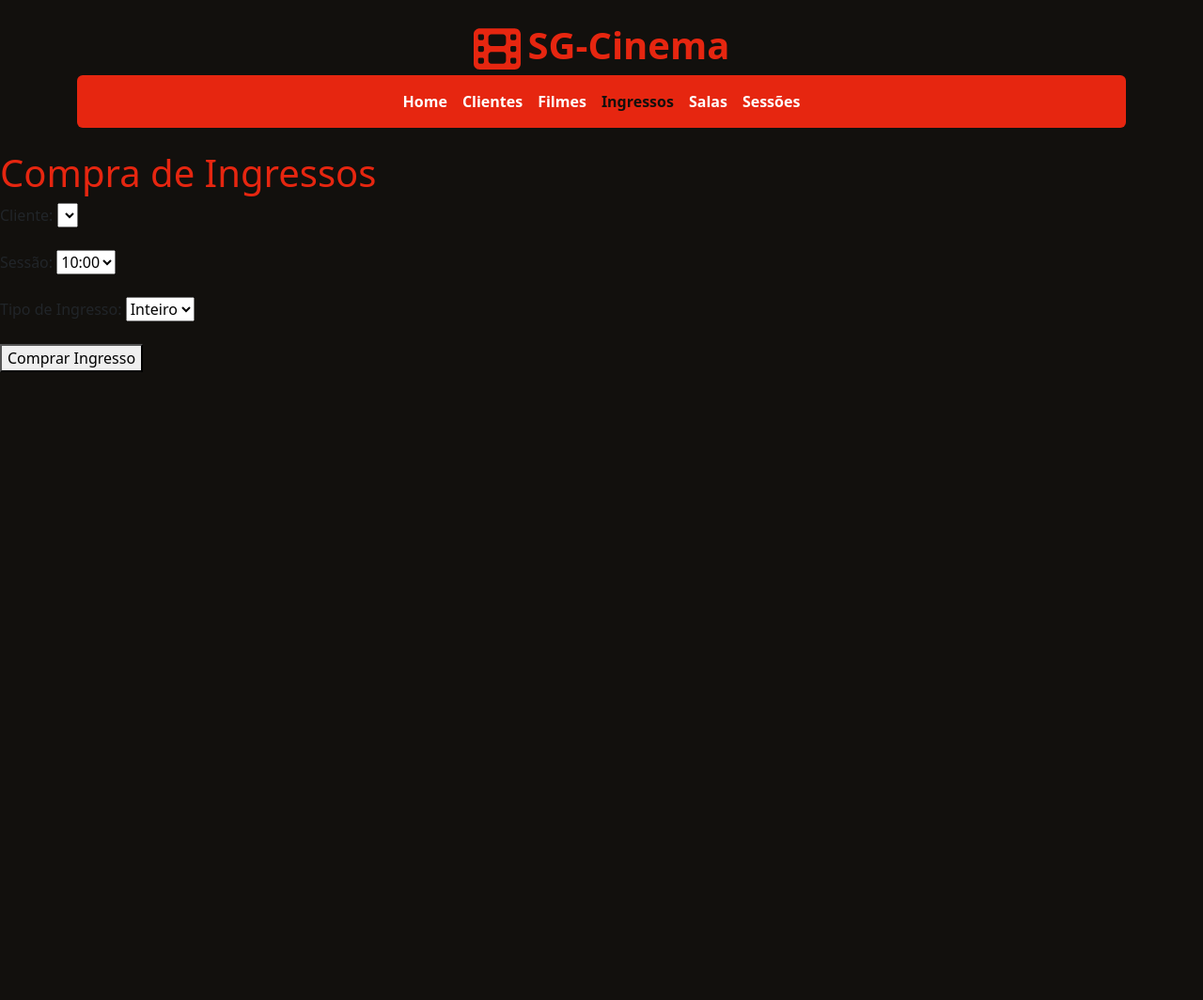
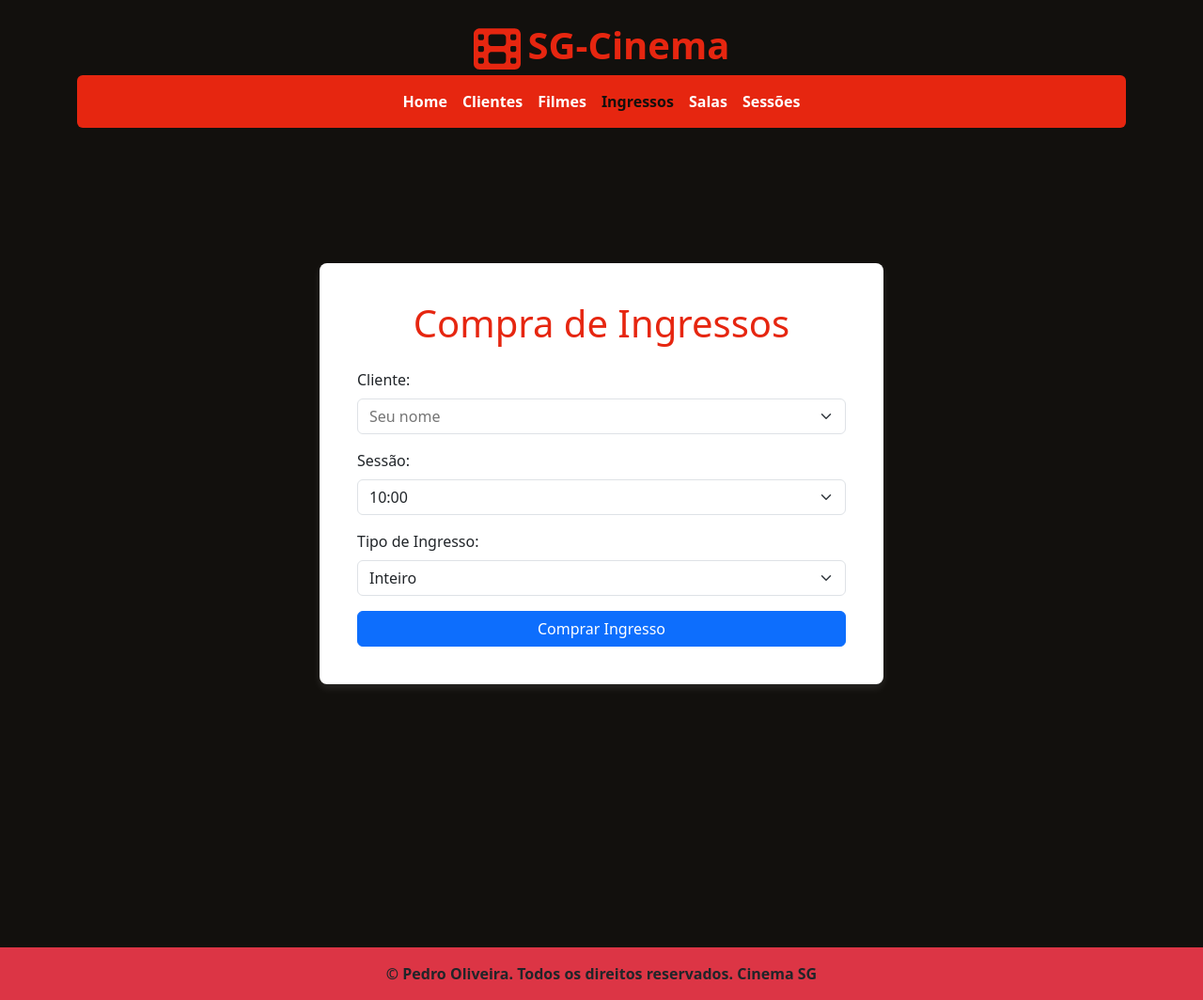
Before and after one commit to PedrOliveiraM/tecnicas-construcao-software, a website: page cinema/pages/ingressos.html in a window 1280 px wide. Shown: the whole page at 94% size. Before the commit the page ends 824 px from the top, so only its background shows below. Drawn offline with nearby package versions, Linux system fonts and the light colour scheme; no server answers; a small style sheet from the web is missing.

Commit message:
:sparkles: feat : acreate dialog , footer and buy ticket

```diff
--- a/cinema/pages/ingressos.html
+++ b/cinema/pages/ingressos.html
@@ -59,28 +59,65 @@
     </nav>
   </header>
 
-  <h1>Compra de Ingressos</h1>
-  <form action="/comprar-ingresso" method="post">
-    <label for="clienteIngresso">Cliente:</label>
-    <select id="clienteIngresso" name="clienteIngresso" required>
-    </select><br><br>
-    <label for="sessaoIngresso">Sessão:</label>
+  <main class="form-container">
+    <div class="form-box">
+      <h1 class="text-center mb-4">Compra de Ingressos</h1>
+      <form>
+        <div class="mb-3">
+          <label for="clienteIngresso" class="form-label">Cliente:</label>
+          <input id="clienteIngresso" name="clienteIngresso" class="form-select" required placeholder="Seu nome">
 
-    <select id="sessaoIngresso" name="sessaoIngresso" required>
+          </input>
+        </div>
+
+        <div class="mb-3">
+          <label for="sessaoIngresso" class="form-label">Sessão:</label>
+          <select id="sessaoIngresso" name="sessaoIngresso" class="form-select" required>
             <option value="10:00">10:00</option>
             <option value="13:00">13:00</option>
             <option value="15:00">15:00</option>
             <option value="18:00">18:00</option>
-      <option value="18:00">21:00</option>
-    </select><br><br>
+            <option value="21:00">21:00</option>
+          </select>
+        </div>
 
-    <label for="tipoIngresso">Tipo de Ingresso:</label>
-    <select id="tipoIngresso" name="tipoIngresso" required>
+        <div class="mb-3">
+          <label for="tipoIngresso" class="form-label">Tipo de Ingresso:</label>
+          <select id="tipoIngresso" name="tipoIngresso" class="form-select" required>
             <option value="inteiro">Inteiro</option>
             <option value="meio">Meio</option>
-    </select><br><br>
-    <button type="submit">Comprar Ingresso</button>
+          </select>
+        </div>
+
+        <button type="button" id="comprarIngressoBtn" class="btn btn-primary w-100">Comprar Ingresso</button>
       </form>
+    </div>
+  </main>
+
+  <div class="modal fade" id="myModal" tabindex="-1" aria-labelledby="modalLabel" aria-hidden="true">
+    <div class="modal-dialog modal-lg">
+      <div class="modal-content">
+        <div class="modal-header">
+          <h5 class="modal-title" id="modalLabel">Escolha um assento </h5>
+          <button type="button" class="btn-close" data-bs-dismiss="modal" aria-label="Close"></button>
+        </div>
+        <div class="modal-body">
+          <img src="/assets/assentos.png" alt="Poltronas" class="img-fluid">
+        </div>
+        <div class="modal-footer">
+          <button type="button" class="btn btn-secondary" data-bs-dismiss="modal">Fechar</button>
+        </div>
+      </div>
+    </div>
+  </div>
+
+
+  <footer class="bg-danger py-3 mt-5">
+    <div class="container d-flex justify-content-center">
+      <p class="mb-0 fw-bold">&copy; Pedro Oliveira. Todos os direitos reservados. Cinema SG</p>
+    </div>
+  </footer>
+
 </body>
 
 </html>
--- a/main.js
+++ b/main.js
@@ -68,3 +68,19 @@ async function displayTopRatedMovies() {
 }
 
 displayTopRatedMovies();
+
+
+
+// Configuração do modal
+const myModal = new bootstrap.Modal(document.getElementById('myModal'));
+
+// Evento de clique no botão "Comprar Ingresso"
+document.getElementById('comprarIngressoBtn').addEventListener('click', () => {
+  myModal.show(); // Mostra o modal
+});
+
+// Foco no input ao mostrar o modal
+const myInput = document.getElementById('clienteIngresso');
+myModal._element.addEventListener('shown.bs.modal', () => {
+  myInput.focus();
+});
```
Also changed, not shown: assets/assentos.png (added). Lines whose indentation alone changed are shown as unchanged.
